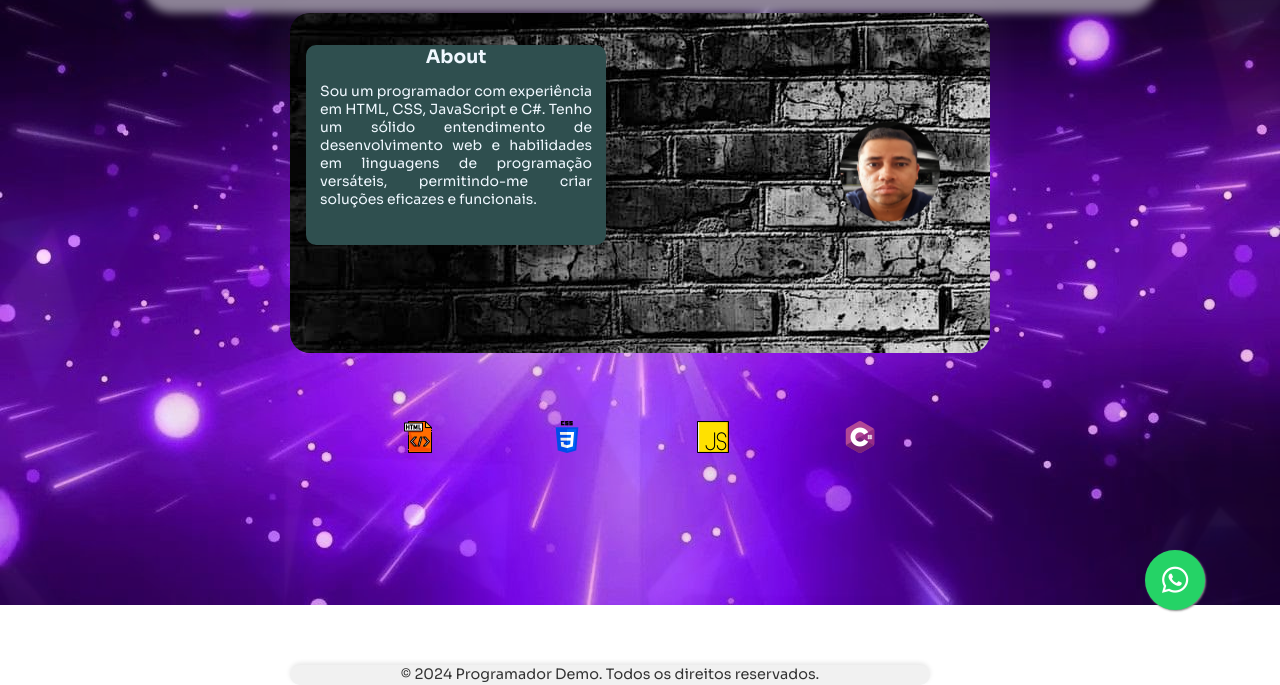
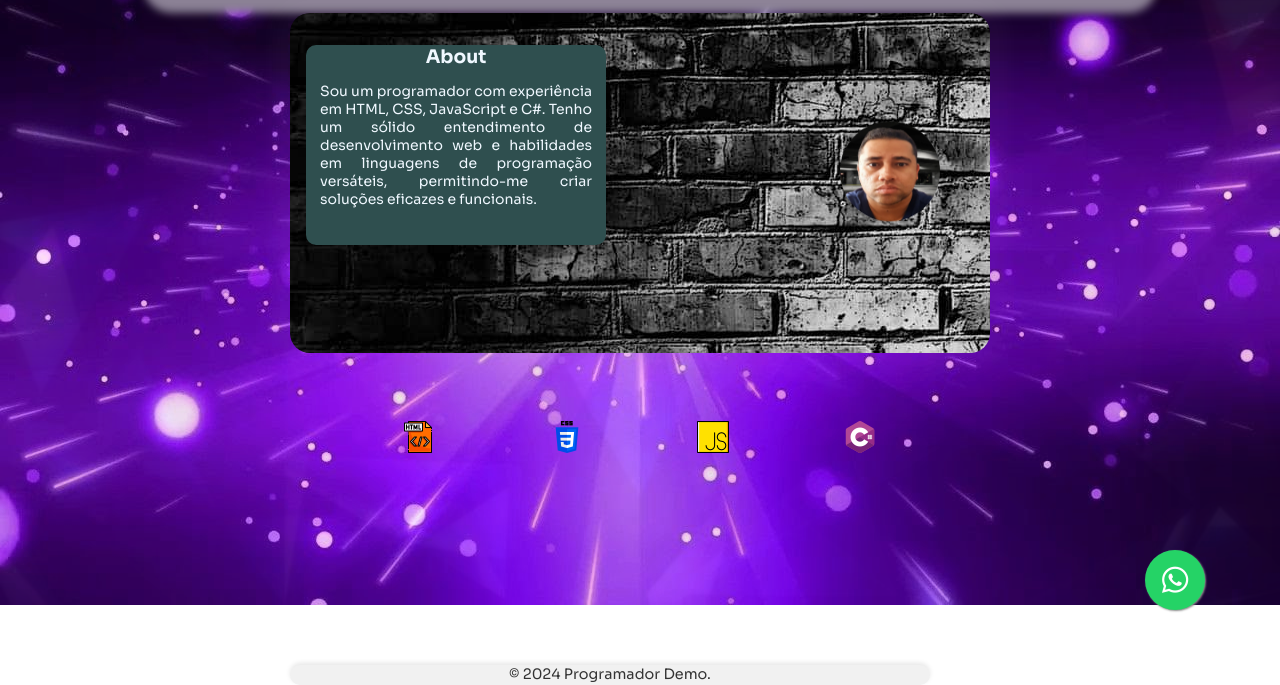
Before and after one commit to Douglasferreira06/portifolioresponsivo, a plain HTML site: page index.html in a window 1280 px wide. Shown: the part 115-800 px from the top of the page. Drawn offline with Linux system fonts and the light colour scheme; a web font is replaced by a local one.

Commit message:
index.alterado

```diff
--- a/index.html
+++ b/index.html
@@ -44,7 +44,7 @@
         </a>
     </div>
     <footer>
-        <p>&copy; 2024 Programador Demo. Todos os direitos reservados.</p>
+        <p>&copy; 2024 Programador Demo.</p>
     </footer>
 
 </body>
```
